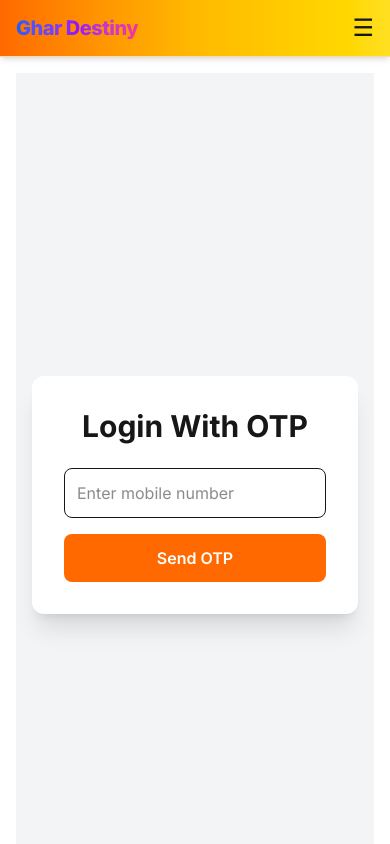
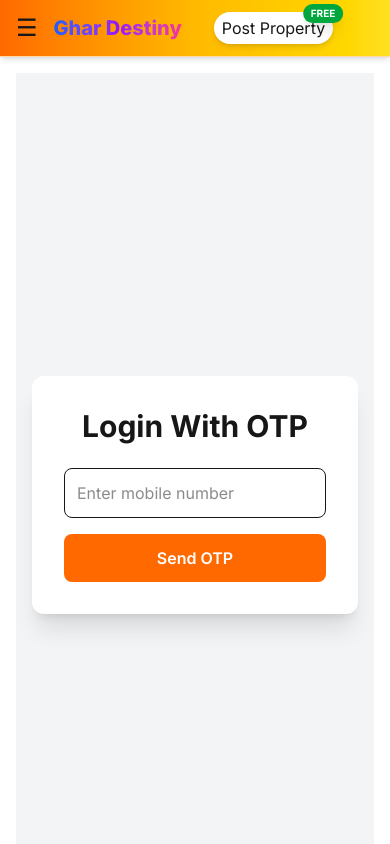
Before and after one commit to quickhome7070-create/quickhome, a Next.js app in the folder frontend/: page /otp-login in a window 390 px wide. Shown: the top 844 px of the page. Built offline with nearby package versions, Linux system fonts and the light colour scheme; no server answers.

Commit message:
mobile menu drawer premium

```diff
--- a/frontend/src/components/Header.tsx
+++ b/frontend/src/components/Header.tsx
@@ -138,15 +138,89 @@ useEffect(() => {
 
         {/* Logo */}
         {/* Left Side */}
+<div className="flex items-center gap-8">
+
   <div className="flex items-center gap-4">
+
+  {/* Mobile Menu Button */}
+  <button
+   ref={menuButtonRef}
+    className="md:hidden text-2xl"
+    onClick={() => setMenuOpen(!menuOpen)}
+  >
+    ☰
+  </button>
+
 
   {/* Logo */}
   <Link
     href="/"
+    className="
+      text-xl
+      sm:text-2xl
+      font-extrabold
+      bg-gradient-to-r
+      from-blue-600
+      via-purple-600
+      to-pink-500
+      bg-clip-text
+      text-transparent
+    "
+  >
+    Ghar Destiny
+  </Link>
+
+</div>
+
+ <div className="relative inline-flex">
+
+  <Link
+    href="/addproperty"
+    className="
+      bg-white
+      rounded-full
+      px-2
+      py-1
+
+      shadow-md
+      hover:shadow-lg
+      transition-all
+      relative
+      overflow-visible
+    "
+  >
+    Post Property
+  </Link>
+
+  <span
+    className="
+      absolute
+      -top-2
+      right-0
+      translate-x-1/4
+      bg-green-600
+      text-white
+      text-[10px]
+      font-bold
+      px-2
+      py-0.5
+      rounded-full
+      shadow-lg
+      z-50
+    "
+  >
+    FREE
+  </span>
+
+</div>
+
+  {/* Logo */}
+  {/* <Link
+    href="/"
     className="text-xl sm:text-2xl font-extrabold bg-gradient-to-r from-blue-600 via-purple-600 to-pink-500 bg-clip-text text-transparent tracking-tight"
   >
     Ghar Destiny
-  </Link>
+  </Link> */}
 
 
 
@@ -264,12 +338,47 @@ useEffect(() => {
 
 </div>
 
+     <div className="relative inline-block">
+
   <Link
     href="/addproperty"
-        className="hover:text-black transition-all duration-300"
+    className="
+      bg-white
+      rounded-full
+      px-6
+      py-2.5
+      font-semibold
+      shadow-md
+      hover:shadow-lg
+      transition-all
+      relative
+      overflow-visible
+    "
   >
     Post Property
   </Link>
+
+  <span
+    className="
+      absolute
+      -top-1
+      right-0
+      translate-x-1/4
+      bg-green-600
+      text-white
+      text-[10px]
+      font-bold
+      px-2
+      py-0.5
+      rounded-full
+      shadow-lg
+      z-50
+    "
+  >
+    FREE
+  </span>
+
+</div>
 
       <Link
         href="/dashboard/my-properties"
@@ -294,19 +403,29 @@ Logout
     </>
   )}
 </nav>
-        {/* Mobile Menu Button */}
-        <button
-        ref={menuButtonRef}
-          className="md:hidden text-2xl"
-          onClick={() => setMenuOpen(!menuOpen)}
-        >
-          ☰
-        </button>
+
       </div>
 
       {/* Mobile Menu */}
       {menuOpen && (
-        <div ref={menuRef} className="md:hidden bg-white border-t px-4 py-4 space-y-3 shadow-lg">
+        <div
+  ref={menuRef}
+  className="
+    md:hidden
+    fixed
+    top-[64px]
+    left-0
+    w-[75%]
+    h-screen
+    bg-white
+    border-r
+    shadow-xl
+    px-5
+    py-5
+    space-y-3
+    z-50
+  "
+>
 
           <Link href="/properties" onClick={() => setMenuOpen(false)}>
             <div className="py-2 border-b">Properties</div>
@@ -335,11 +454,47 @@ Logout
                 <span className="font-semibold">{user?.name}</span>
               </div>
 
-              <Link href="/addproperty" onClick={() => setMenuOpen(false)}>
-                <div className="py-2 border-b font-semibold">Post Property</div>
+      {/* <div className="relative inline-block">
+
+  <Link
+    href="/addproperty"
+    onClick={() => setMenuOpen(false)}
+    className="
+      inline-flex
+      bg-white
+      rounded-full
+
+      font-semibold
+
+      items-center
+      justify-center
+    "
+  >
+    Post Property
   </Link>
 
-              <Link href="/dashboard/my-properties" onClick={() => setMenuOpen(false)}>
+
+  <span
+    className="
+      absolute
+      -top-2
+      -right-2
+      bg-green-600
+      text-white
+      text-[10px]
+      font-bold
+      px-2
+      py-0.5
+      rounded-full
+      shadow-lg
+    "
+  >
+    FREE
+  </span>
+
+</div> */}
+
+              <Link  href="/dashboard/my-properties" onClick={() => setMenuOpen(false)}>
                 <div className="py-2 border-b">My Property</div>
               </Link>
 
```
Lines whose indentation alone changed are shown as unchanged.
